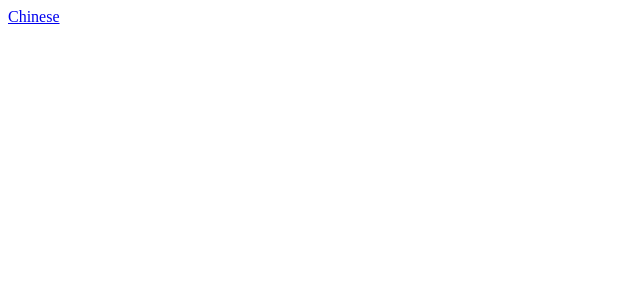
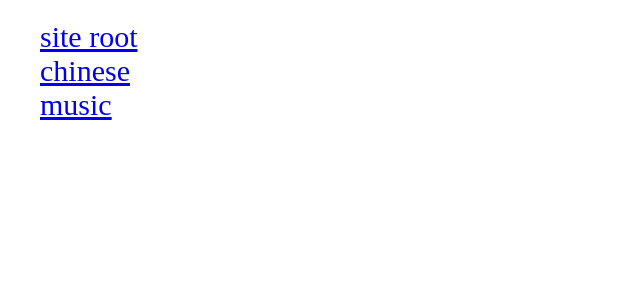
Before and after one commit to gameleaf/gameleaf.github.io, a Next.js app: page /test in a window 1280 px wide. Shown: the top 300 px of the page, without its empty margins (0-640 px from the left). Built offline with nearby package versions, Linux system fonts and the light colour scheme.

Commit message:
Fixed the export errors.

```diff
--- /dev/null
+++ b/data/WordDB.ts
@@ -0,0 +1,3 @@
+export class WordDB {
+
+}
--- a/pages/_app.tsx
+++ b/pages/_app.tsx
@@ -1,5 +1,5 @@
 import { AppProps } from "next/app";
-import Theme from "../styles/Theme";
+import theme from "../styles/theme";
 
 function App({ Component, pageProps }: AppProps) {
     return (
@@ -7,7 +7,7 @@ function App({ Component, pageProps }: AppProps) {
             <Component {...pageProps} />
             <style jsx global>{`
                 * {
-                    ${Theme.layoutReset}
+                    ${theme.layoutReset}
                 }
             `}</style>
         </>
--- a/pages/chinese/WordDB.ts
+++ /dev/null
@@ -1,5 +0,0 @@
-class WordDB {
-
-}
-
-export default WordDB;
--- a/pages/chinese/index.tsx
+++ b/pages/chinese/index.tsx
@@ -1,9 +1,9 @@
 import React, { useState, useEffect } from "react";
 import Head from "next/head";
 
-import Theme from "../../styles/Theme";
-import ChineseFonts from "./ChineseFonts";
-import WordDB from "./WordDB";
+import theme from "../../styles/theme";
+import { ChineseFonts } from "../../styles/chinese/ChineseFonts";
+import { WordDB } from "../../data/WordDB";
 
 function Page() {
     let keysPressed = new Set();
--- a/pages/index.tsx
+++ b/pages/index.tsx
@@ -1,8 +1,8 @@
 import Head from "next/head";
 import Link from "next/link";
-import theme from "../styles/Theme";
+import theme from "../styles/theme";
 
-function Page() {
+export default function Page() {
     return (
         <>
             <Head>
@@ -48,5 +48,3 @@ function Page() {
 Chinese Pop – Learn Chinese Characters with a Matching Game
 Find Words Together – Word Search with a Twist
 */
-
-export default Page;
--- a/pages/music/index.tsx
+++ b/pages/music/index.tsx
@@ -1,5 +1,5 @@
 import React, { useState, useEffect } from "react";
-import Tone from "tone";
+import * as Tone from "tone";
 
 let synth = null;
 
--- a/pages/test.tsx
+++ b/pages/test.tsx
@@ -1,14 +1,33 @@
 import Head from "next/head";
 import Link from "next/link";
 
-function Page() {
+export default function Page() {
     return (
-        <div>
-            <Link href="/chinese/">
-                <a>Chinese</a>
-            </Link>
+        <>
+        <div className="container">
+            <div>
+                <Link href="/">
+                    <a>site root</a>
+                </Link>
+            </div>
+            <div>
+                <Link href="/chinese/">
+                    <a>chinese</a>
+                </Link>
+            </div>
+            <div>
+                <Link href="/music/">
+                    <a>music</a>
+                </Link>
+            </div>
         </div>
+        <style jsx>{`
+            div.container {
+                margin: 20px 40px;
+                font-size: 30px;
+            }
+
+        `}</style>
+        </>
     );
 }
-
-export default Page;
--- a/pages/chinese/ChineseFonts.ts
+++ b/styles/chinese/ChineseFonts.ts
@@ -1,5 +1,5 @@
 // Stick this code into a <script></script> tag to load the font: Source Han Sans (Traditional).
-class ChineseFonts {
+export class ChineseFonts {
     /*
     Source Han Sans Light
         font-family: source-han-sans-traditional, sans-serif;
@@ -39,5 +39,3 @@ class ChineseFonts {
         `;
     }
 }
-
-export default ChineseFonts;
--- a/styles/theme.ts
+++ b/styles/theme.ts
@@ -1,23 +1,21 @@
 /* Shared styles for our site. */
-class Theme {
+const theme = {
     /* Reset the layout for all pages. */
-    public static layoutReset: `
+    layoutReset: `
         margin: 0;
         padding: 0;
         box-sizing: border-box;
-    `;
+    `,
 
-    public static body: {
+    body: {
         fontFamily: {
             system: `-apple-system, BlinkMacSystemFont, "Segoe UI", Roboto, Helvetica, Arial, sans-serif, "Apple Color Emoji", "Segoe UI Emoji",
-            "Segoe UI Symbol"`;
-            gameleafLogo: `"Roboto Slab"`;
-        };
-    };
+            "Segoe UI Symbol"`,
+            gameleafLogo: `"Roboto Slab"`,
+        },
+    },
 
-    public static getDebugBorder() {
-        return `border: 1px solid #000000;`;
-    }
-}
+    debugBorder: `border: 1px solid #000000;`,
+};
 
-export default Theme;
+export default theme;
```
